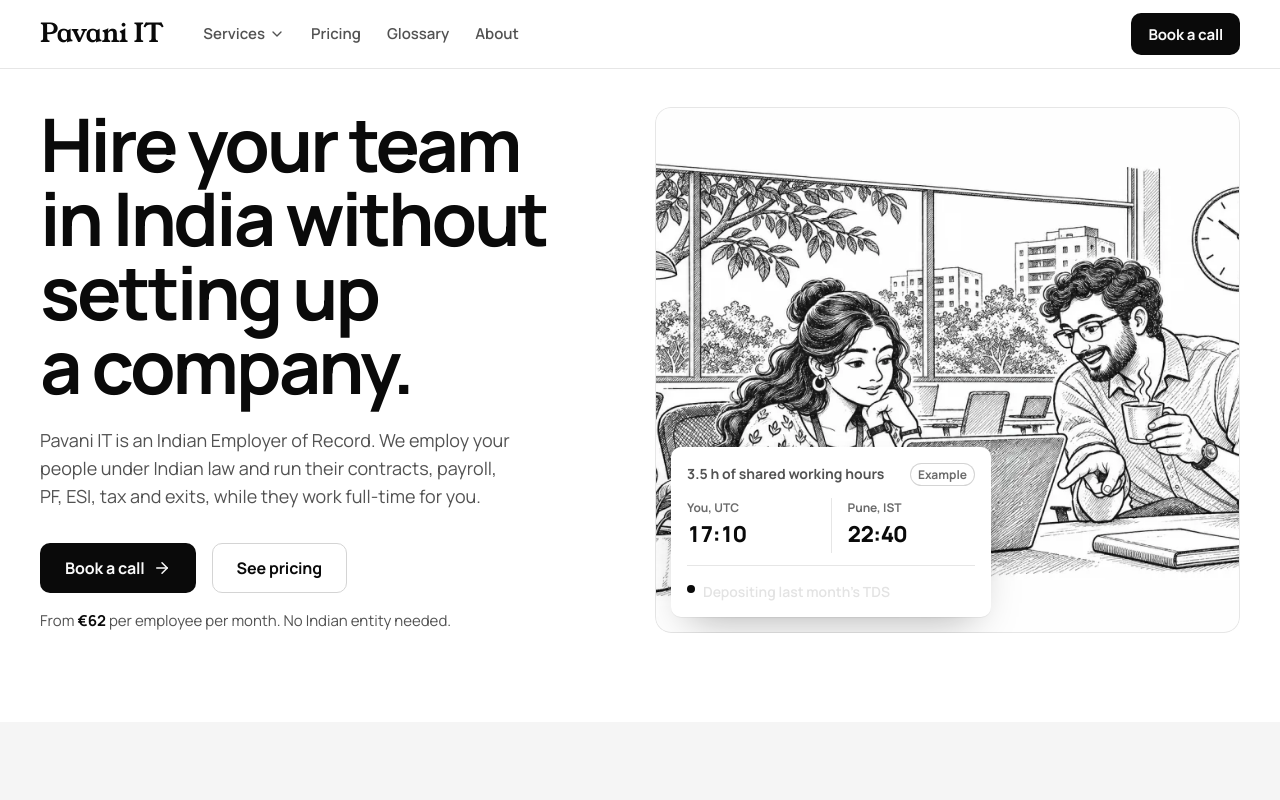
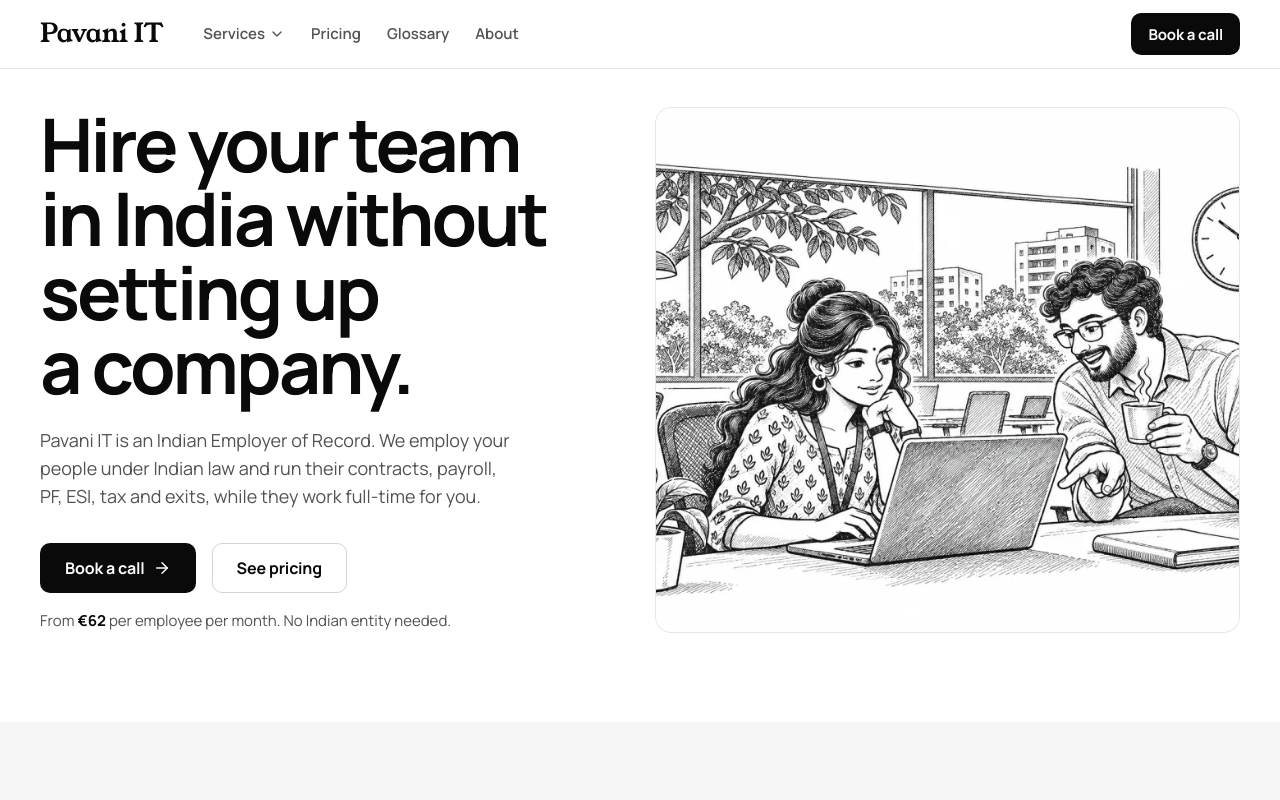
Before and after one commit to Varunsai2000/pavaniit-com, a Next.js app: page / in a window 1280 px wide. Shown: the top 800 px of the page. Built offline with nearby package versions, Linux system fonts and the light colour scheme.

Commit message:
Hero: remove the time card from the illustration

```diff
--- a/src/app/globals.css
+++ b/src/app/globals.css
@@ -186,15 +186,6 @@ table { font-variant-numeric: tabular-nums; }
 .hero-actions { display: flex; flex-wrap: wrap; align-items: center; gap: var(--space-3) var(--space-4); }
 .hero-visual { min-height: var(--size-hero-visual-min); }
 .hero-art { object-position: 50% 50%; }
-.hero-visual .float-time { left: var(--space-4); right: auto; top: auto; bottom: var(--space-4); width: min(var(--size-float-w-lg), calc(100% - var(--space-8))); }
-
-
-/* Floating product UI over the illustration */
-.float { position: absolute; z-index: var(--z-float); border-radius: var(--radius-control); background: var(--color-bg); color: var(--color-ink); box-shadow: var(--shadow-float); padding: var(--space-4) var(--space-4); font-size: var(--text-sm); }
-.float-head { display: flex; align-items: center; justify-content: space-between; gap: var(--space-3); font-size: var(--text-sm); font-weight: var(--weight-bold); color: var(--color-ink-2); }
-.float-time { left: 2.5%; top: 5%; width: min(var(--size-float-w-lg), 32%); }
-.float-ex { padding: var(--space-0-5) var(--space-2); border-radius: var(--radius-pill); box-shadow: inset 0 0 0 var(--border-hairline) var(--color-line-strong); font-size: var(--text-xs); font-weight: var(--weight-bold); color: var(--color-ink-3); }
-
 
 .badge { display: inline-flex; align-items: center; gap: var(--space-1); padding: var(--space-1) var(--space-2); border-radius: var(--radius-pill); font-size: var(--text-xs); font-weight: var(--weight-heavy); line-height: var(--leading-snug); white-space: nowrap; }
 .badge svg { width: var(--size-chevron); height: var(--size-chevron); }
@@ -202,38 +193,11 @@ table { font-variant-numeric: tabular-nums; }
 .badge-due { background: var(--color-bg); color: var(--color-ink); box-shadow: inset 0 0 0 var(--border-hairline) var(--color-ink); }
 .badge-neutral { background: var(--color-chip); color: var(--color-ink-2); }
 
-
-/* Live time card */
-.clockpair { display: grid; grid-template-columns: minmax(0, 1fr) var(--border-hairline) minmax(0, 1fr); gap: var(--space-4); margin-top: var(--space-3); }
-.clockpair small { display: block; font-size: var(--text-xs); font-weight: var(--weight-bold); color: var(--color-ink-3); white-space: nowrap; overflow: hidden; text-overflow: ellipsis; }
-.clockpair b { font-size: var(--text-2xl); font-weight: var(--weight-heavy); letter-spacing: var(--tracking-heading); font-variant-numeric: tabular-nums; }
-.clockpair .sep { background: var(--color-line); }
-.now-line { margin-top: var(--space-3); padding-top: var(--space-3); border-top: var(--border-hairline) solid var(--color-line); display: flex; align-items: center; gap: var(--space-2); font-size: var(--text-sm); font-weight: var(--weight-semibold); min-height: var(--now-line-h); }
-.now-dot { position: relative; width: var(--size-dot); height: var(--size-dot); border-radius: var(--radius-pill); background: var(--color-ink); flex: none; }
-.now-dot::after { content: ""; position: absolute; inset: 0; border-radius: inherit; background: var(--color-ink); opacity: 0; }
-.now-text { display: inline-block; transition: opacity var(--dur-ui) ease, transform var(--dur-ui) var(--ease-out); }
-.now-text[data-swapping="true"] { opacity: 0; transform: translateY(var(--nudge)); }
-
-@media (prefers-reduced-motion: no-preference) {
-  .now-dot::after { animation: pulse 2.4s var(--ease-out) infinite; }
-  .float { animation: float-in var(--dur-enter) var(--ease-out) both; }
-  .float-time { animation-delay: calc(var(--stagger) * 2); }
-}
-@keyframes pulse {
-  0% { transform: scale(1); opacity: 0.35; }
-  80%, 100% { transform: scale(2.6); opacity: 0; }
-}
-@keyframes float-in {
-  from { transform: translateY(var(--enter-y)) scale(var(--enter-scale)); opacity: 0; }
-  to { transform: none; opacity: 1; }
-}
-
-/* Stacked: copy, then the picture at 4:3 with the time card tucked under it. */
+/* Stacked: copy, then the picture at 4:3. */
 @media (max-width: 960px) {
   .hero-split { grid-template-columns: minmax(0, 1fr); }
-  .hero-visual { display: grid; min-height: 0; }
+  .hero-visual { min-height: 0; }
   .hero-visual > img { height: auto; aspect-ratio: var(--ratio-art); }
-  .hero-visual .float-time { position: relative; left: auto; bottom: auto; width: auto; margin: calc(var(--space-10) * -1) var(--space-3) var(--space-3); }
 }
 @media (max-width: 480px) { .hero-art { object-position: 40% 50%; } }
 
--- a/src/app/page.tsx
+++ b/src/app/page.tsx
@@ -3,7 +3,6 @@ import Link from "next/link";
 import { ArrowRight } from "lucide-react";
 import Art from "@/components/Art";
 import Journey from "@/components/Journey";
-import LiveClock from "@/components/LiveClock";
 import MonthCycle from "@/components/MonthCycle";
 import PriceCard from "@/components/PriceCard";
 import { ComparisonTable } from "@/components/EorTables";
@@ -71,7 +70,6 @@ export default function Home() {
             </div>
             <div className="hero-visual frame frame-fill">
               <Art name="hero" className="hero-art" priority sizes="(max-width: 960px) 100vw, 50vw" />
-              <LiveClock />
             </div>
           </div>
         </div>
--- a/src/app/tokens.css
+++ b/src/app/tokens.css
@@ -201,9 +201,7 @@
   --dur-draw: 1600ms;     /* journey thread */
   --stagger: 60ms;        /* gap between staggered items */
   --press-scale: 0.97;
-  --nudge: 3px;           /* arrow hover nudge, text swap offset */
-  --enter-y: 10px;        /* entrance offset */
-  --enter-scale: 0.98;
+  --nudge: 3px;           /* arrow hover nudge, menu and answer entrance offset */
   --reveal-y: 20px;       /* scroll-reveal offset */
   --dur-none: 0.01ms;     /* reduced motion */
 
@@ -213,14 +211,12 @@
   --control-h-input: 48px;
   --tap: 44px;            /* minimum touch target */
   --ph-pad-x: 0.3em;      /* placeholder chip side padding, scales with its text */
-  --now-line-h: 2.6em;    /* time card's rotating task line: room for two lines so the card never jumps */
   --link-row: 32px;       /* one link per row in link lists (footer) */
   --icon-sm: 16px;
   --icon-md: 18px;
   --icon-lg: 20px;
 
   /* ---- Component sizes (fixed geometry) ---- */
-  --size-dot: 8px;          /* live status dot */
   --size-tick: 22px;        /* round check mark */
   --size-tick-lg: 40px;     /* check mark on the sent state */
   --size-badge: 34px;       /* numbered stage badge */
@@ -234,8 +230,6 @@
   --size-chevron: 12px;     /* select arrow, FAQ marker */
   --size-art-min: 200px;    /* next-stage card art, min height */
   --size-hero-visual-min: 420px; /* hero picture never gets shorter than this beside the copy */
-  --size-float-w: 300px;    /* floating cards over the hero */
-  --size-float-w-lg: 320px;
   --size-table-min: 720px;  /* comparison table before it scrolls */
 
   /* ---- Label columns in grid rows ---- */
@@ -253,7 +247,7 @@
   --z-below: -1;          /* backdrop pseudo-elements */
   --z-base: 0;
   --z-raised: 1;          /* content above a decorative layer */
-  --z-float: 2;           /* floating cards, journey thread */
+  --z-float: 2;           /* journey thread */
   --z-menu: 49;
   --z-header: 50;
   --z-skip: 100;
--- a/src/components/LiveClock.tsx
+++ /dev/null
@@ -1,135 +0,0 @@
-"use client";
-
-import { useEffect, useRef, useState } from "react";
-
-const TASKS = [
-  "Onboarding a new joiner",
-  "Depositing last month's TDS",
-  "Filing PF and ESI returns",
-  "Answering a payslip question",
-  "Shortlisting backend engineers",
-];
-
-const IST = "Asia/Kolkata";
-
-function cityOf(tz: string) {
-  const part = tz.split("/").pop() ?? tz;
-  return part.replace(/_/g, " ");
-}
-
-function fmt(date: Date, timeZone: string) {
-  return new Intl.DateTimeFormat("en-GB", { hour: "2-digit", minute: "2-digit", hour12: false, timeZone }).format(date);
-}
-
-/** Minutes from UTC midnight for a given wall-clock hour in a zone, today. */
-function offsetMinutes(date: Date, timeZone: string) {
-  const parts = new Intl.DateTimeFormat("en-US", {
-    timeZone,
-    hourCycle: "h23",
-    year: "numeric",
-    month: "2-digit",
-    day: "2-digit",
-    hour: "2-digit",
-    minute: "2-digit",
-  }).formatToParts(date);
-  const get = (t: string) => Number(parts.find((p) => p.type === t)?.value);
-  const asUTC = Date.UTC(get("year"), get("month") - 1, get("day"), get("hour"), get("minute"));
-  return Math.round((asUTC - date.getTime()) / 60000);
-}
-
-/** Overlap, in hours, between a 9:00–18:00 workday in the visitor's zone and in India. */
-function overlapHours(date: Date, tz: string) {
-  const a = offsetMinutes(date, tz);
-  const b = offsetMinutes(date, IST);
-  // Workday in UTC minutes: [9h - offset, 18h - offset]
-  const aStart = 9 * 60 - a, aEnd = 18 * 60 - a;
-  const bStart = 9 * 60 - b, bEnd = 18 * 60 - b;
-  let best = 0;
-  for (const shift of [-1440, 0, 1440]) {
-    const s = Math.max(aStart, bStart + shift);
-    const e = Math.min(aEnd, bEnd + shift);
-    best = Math.max(best, e - s);
-  }
-  return Math.max(0, best) / 60;
-}
-
-export default function LiveClock() {
-  const [now, setNow] = useState<Date | null>(null);
-  const [tz, setTz] = useState("UTC");
-  const [task, setTask] = useState(0);
-  const [swapping, setSwapping] = useState(false);
-
-  const ref = useRef<HTMLDivElement>(null);
-
-  useEffect(() => {
-    setTz(Intl.DateTimeFormat().resolvedOptions().timeZone || "UTC");
-    setNow(new Date());
-    const tick = setInterval(() => setNow(new Date()), 15000);
-
-    // Reduced motion: no auto-updating text at all (WCAG 2.2.2).
-    const reduce = window.matchMedia("(prefers-reduced-motion: reduce)").matches;
-    let rotate: ReturnType<typeof setInterval> | undefined;
-    let swap: ReturnType<typeof setTimeout> | undefined;
-    const start = () => {
-      if (reduce || rotate) return;
-      rotate = setInterval(() => {
-        setSwapping(true);
-        swap = setTimeout(() => {
-          setTask((t) => (t + 1) % TASKS.length);
-          setSwapping(false);
-        }, 200);
-      }, 3400);
-    };
-    const stop = () => {
-      if (rotate) clearInterval(rotate);
-      rotate = undefined;
-    };
-    // Only rotate while the card is on screen.
-    const io = new IntersectionObserver(([e]) => (e.isIntersecting ? start() : stop()));
-    if (ref.current) io.observe(ref.current);
-    return () => {
-      clearInterval(tick);
-      stop();
-      io.disconnect();
-      if (swap) clearTimeout(swap);
-    };
-  }, []);
-
-  const inIndia = tz === IST || tz === "Asia/Calcutta";
-  const youTz = inIndia ? "Europe/London" : tz;
-  const overlap = now ? overlapHours(now, youTz) : null;
-  const overlapText =
-    overlap === null
-      ? "Shared hours with India"
-      : overlap >= 9
-        ? "Same working hours as India"
-        : overlap > 0
-          ? `${overlap % 1 ? overlap.toFixed(1) : overlap} h of shared working hours`
-          : "No shared hours: handover overnight";
-
-  return (
-    <div className="float float-time" ref={ref} aria-label="Your time and India time">
-      <div className="float-head">
-        {overlapText}
-        <span className="float-ex">Example</span>
-      </div>
-      <div className="clockpair">
-        <div>
-          <small>{inIndia ? "London" : `You, ${cityOf(youTz)}`}</small>
-          <b>{now ? fmt(now, youTz) : "--:--"}</b>
-        </div>
-        <span className="sep" aria-hidden="true" />
-        <div>
-          <small>Pune, IST</small>
-          <b>{now ? fmt(now, IST) : "--:--"}</b>
-        </div>
-      </div>
-      <p className="now-line">
-        <span className="now-dot" aria-hidden="true" />
-        <span className="now-text" data-swapping={swapping} aria-live="off">
-          {TASKS[task]}
-        </span>
-      </p>
-    </div>
-  );
-}
```
Also changed, not shown: 1 other file (tests, documents, lock files or other folders).
